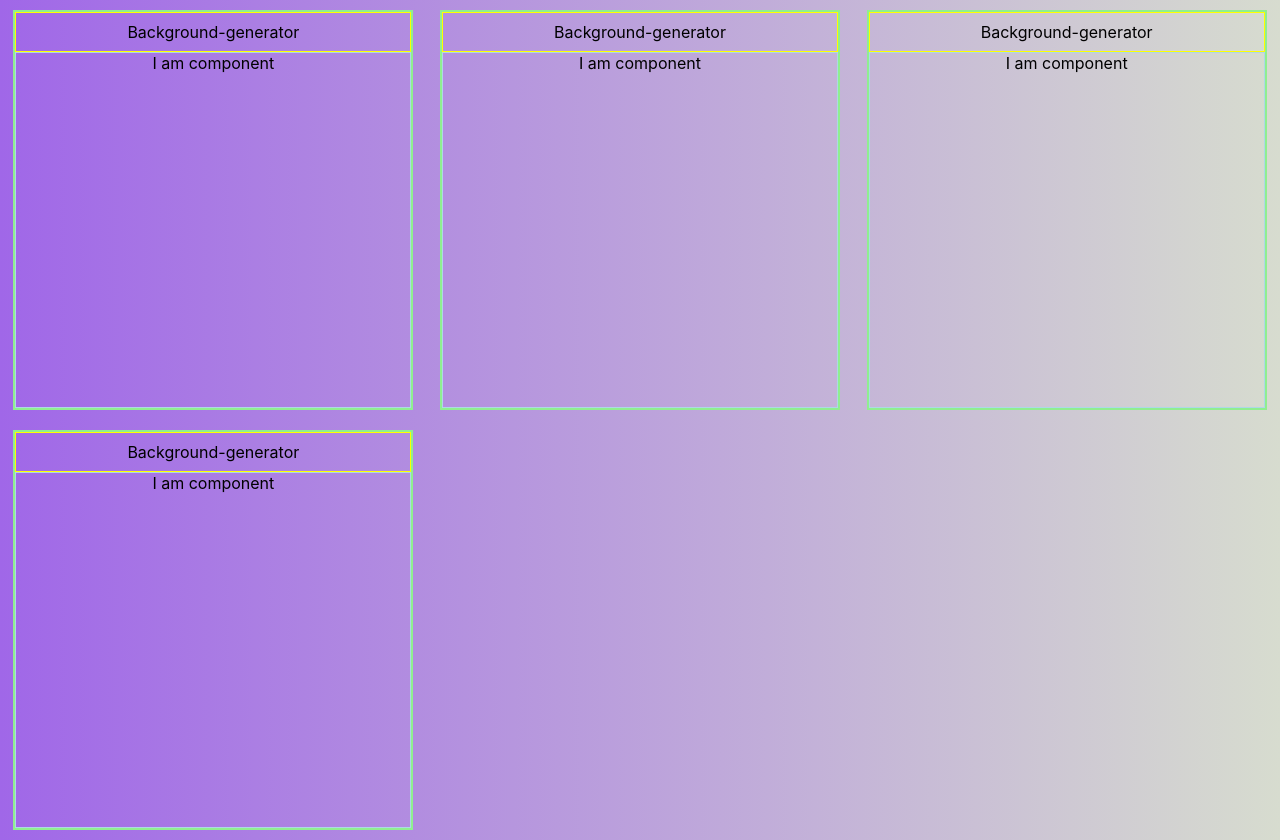
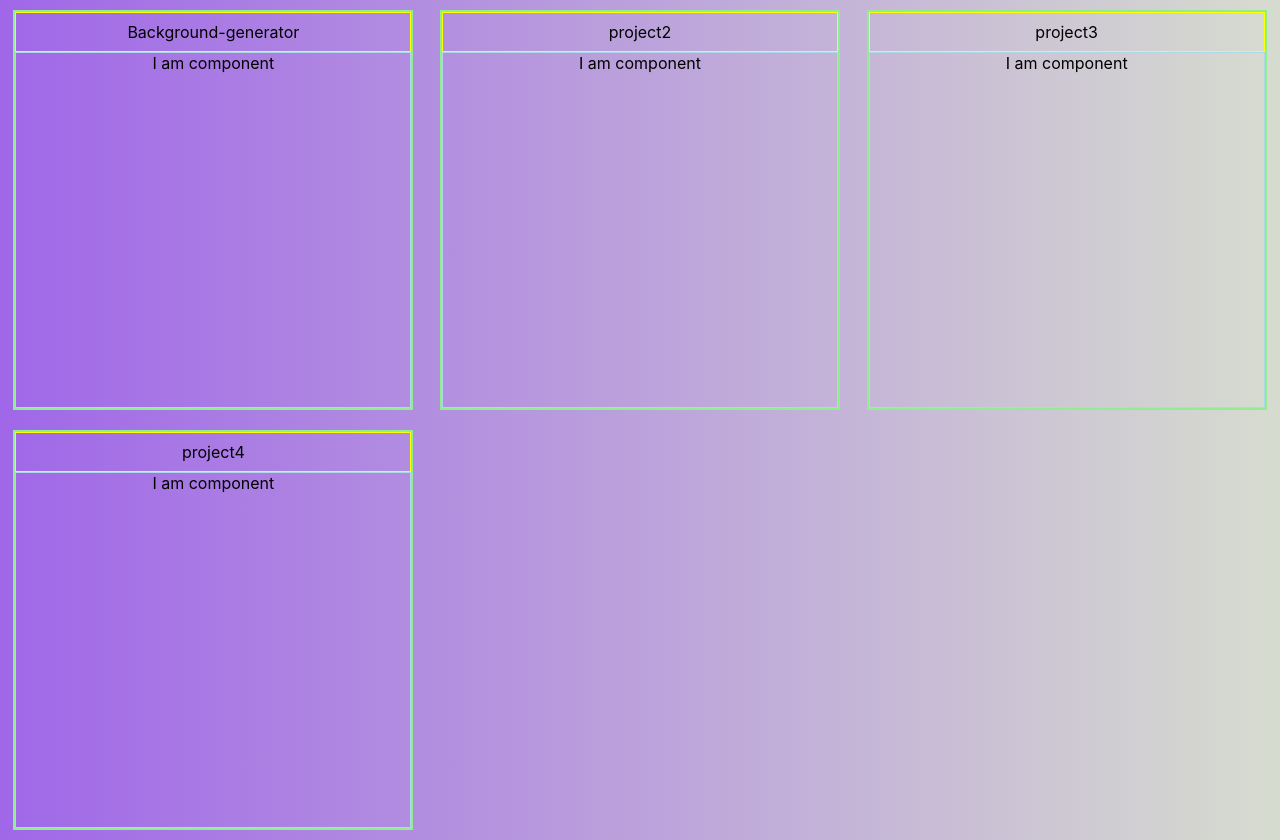
Before and after one commit to Life1sOk/Small-Projects, a React (Create React App) app: page / in a window 1280 px wide. Built offline with nearby package versions, Linux system fonts and the light colour scheme.

Commit message:
starte react-rout and page logic

```diff
--- a/package.json
+++ b/package.json
@@ -12,6 +12,7 @@
     "@types/react-dom": "^18.0.5",
     "react": "^18.2.0",
     "react-dom": "^18.2.0",
+    "react-router-dom": "^6.3.0",
     "react-scripts": "5.0.1",
     "sass": "^1.53.0",
     "typescript": "^4.7.3",
--- a/src/App.tsx
+++ b/src/App.tsx
@@ -1,5 +1,5 @@
 import React from 'react';
-
+import { Routes, Route } from "react-router-dom";
 import './App.css';
 import Main from './routers/main/main';
 
@@ -7,7 +7,9 @@ function App() {
 
   return (
     <div className="App">
-      <Main />
+      <Routes>
+        <Route path='/' element={<Main />}/>
+      </Routes>
     </div>
   );
 }
--- a/src/index.tsx
+++ b/src/index.tsx
@@ -1,5 +1,6 @@
 import React from 'react';
 import ReactDOM from 'react-dom/client';
+import { BrowserRouter } from 'react-router-dom';
 import './index.css';
 import App from './App';
 
@@ -7,5 +8,7 @@ const root = ReactDOM.createRoot(
   document.getElementById('root') as HTMLElement
 );
 root.render(
-    <App />
+    <BrowserRouter>
+      <App />
+    </BrowserRouter>
 );
--- a/src/projects/background-generator/background-generator.tsx
+++ b/src/projects/background-generator/background-generator.tsx
@@ -1,4 +1,6 @@
 import React from "react";
+
+import './background-generator.style.scss';
 
 const BG = () => {
     return(
--- a/src/routers/main/main.tsx
+++ b/src/routers/main/main.tsx
@@ -7,27 +7,31 @@ import BG from "../../projects/background-generator/background-generator";
 const Main = () => {
     const projects = [
         {
+          id: 0,
           name: 'Background-generator',
           component: <BG />,
         },
         {
-          name: 'Background-generator',
+          id: 1,
+          name: 'project2',
           component: <BG />,
         },
         {
-            name: 'Background-generator',
-            component: <BG />,
-          },
-          {
-            name: 'Background-generator',
-            component: <BG />,
-          },
+          id: 2,
+          name: 'project3',
+          component: <BG />,
+        },
+        {
+          id: 3,
+          name: 'project4',
+          component: <BG />,
+        },
     ]
 
 
     return(
         <div className="main-container">
-            {projects.map(project => <ProjectBox name={project.name} component={project.component}/>)}
+            {projects.map(project => <ProjectBox key={project.id} name={project.name} component={project.component}/>)}
         </div>
     )
 }
```
Also changed, not shown: src/projects/background-generator/background-generator.style.scss (added), 1 other file (tests, documents, lock files or other folders).
